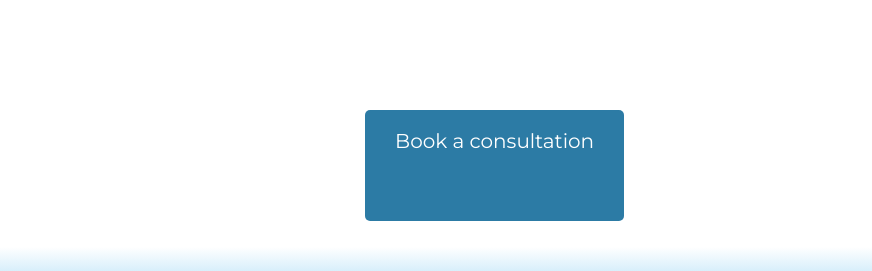
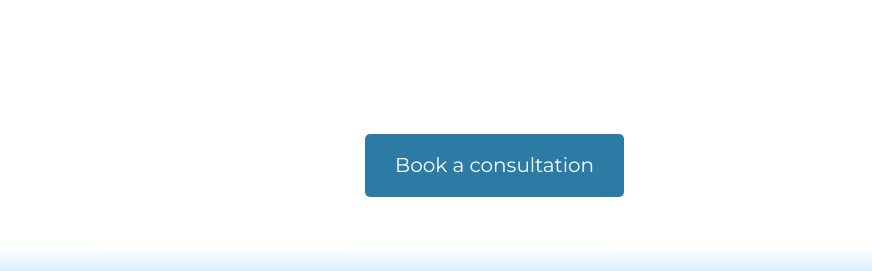
Before and after one commit to Kelly-Campbell/organize-me-now, a plain HTML site: page index.html in a window 1280 px wide. Shown: the part 1656-1927 px from the top of the page, 408-1280 px from the left. Drawn offline with Linux system fonts and the light colour scheme; a web font is replaced by a local one.

Commit message:
Corrected css footer align-content to align-items

```diff
--- a/css/main.css
+++ b/css/main.css
@@ -128,7 +128,7 @@ footer {
 .footer-content-wrapper {
   display: flex;
   justify-content: space-around;
-  align-content: center;
+  align-items: center;
 }
 
 .contact-wrapper {
```
